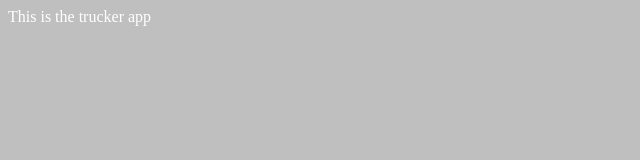
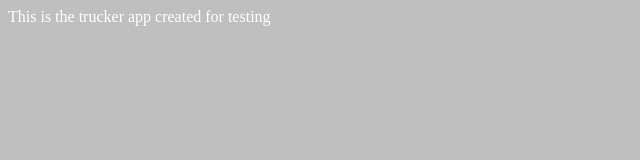
Before and after one commit to TayalSumit87/trucker, a plain HTML site: page src/index.html in a window 1280 px wide. Shown: the full height of the page, 0-640 px from the left. Drawn offline with Linux system fonts and the light colour scheme.

Commit message:
Update index.html

```diff
--- a/src/index.html
+++ b/src/index.html
@@ -5,6 +5,6 @@
 			<link rel="stylesheet" type="text/css" href="style.css"/>
 	</head>
 	<body>
-		This is the trucker app
+		This is the trucker app created for testing
 	</body>
 </html>
```
